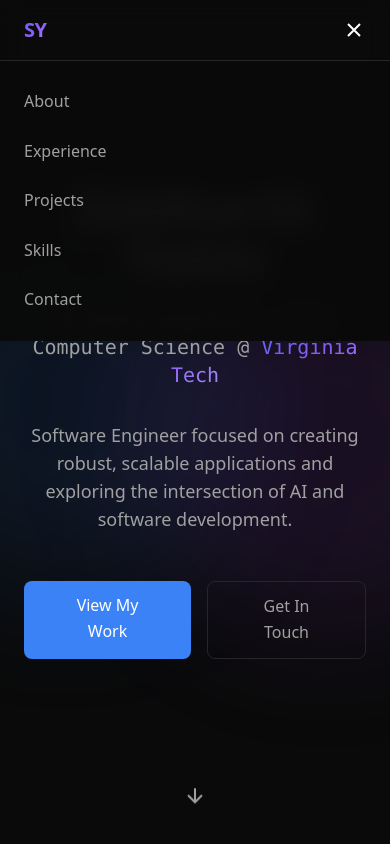
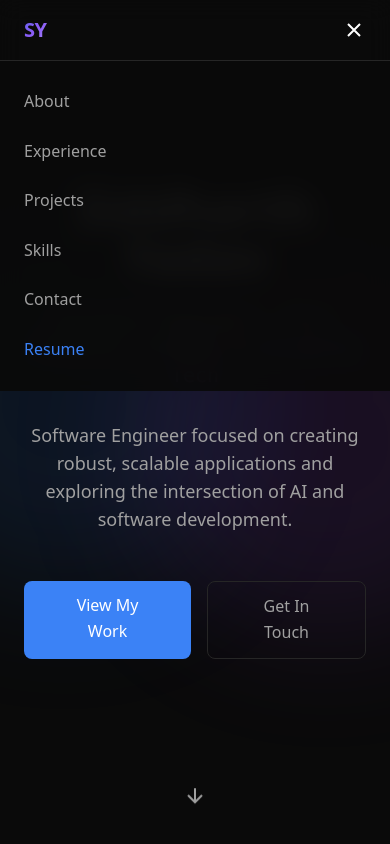
Before and after one commit to Siddhart-Yadav/Siddharth-portfolio, a Next.js app: page / in a window 390 px wide. Both pictures are taken after a click on the button "Toggle menu". Shown: the top 844 px of the page. Built offline with nearby package versions, Linux system fonts and the light colour scheme.

Commit message:
Update resume link to use '/resume' path

```diff
--- a/components/Navbar.tsx
+++ b/components/Navbar.tsx
@@ -44,8 +44,7 @@ export default function Navbar() {
             </a>
           ))}
           <a
-            href="/resume.pdf"
-            target="_blank"
+            href="/resume"
             className="text-sm px-4 py-2 rounded-lg border border-[#3b82f6] text-[#3b82f6] hover:bg-[#3b82f6] hover:text-white transition-all duration-200"
           >
             Resume
@@ -86,6 +85,13 @@ export default function Navbar() {
               {link.name}
             </a>
           ))}
+          <a
+            href="/resume"
+            onClick={() => setMobileOpen(false)}
+            className="block py-3 text-[#3b82f6] hover:text-white transition-colors font-medium"
+          >
+            Resume
+          </a>
         </div>
       )}
     </nav>
```
